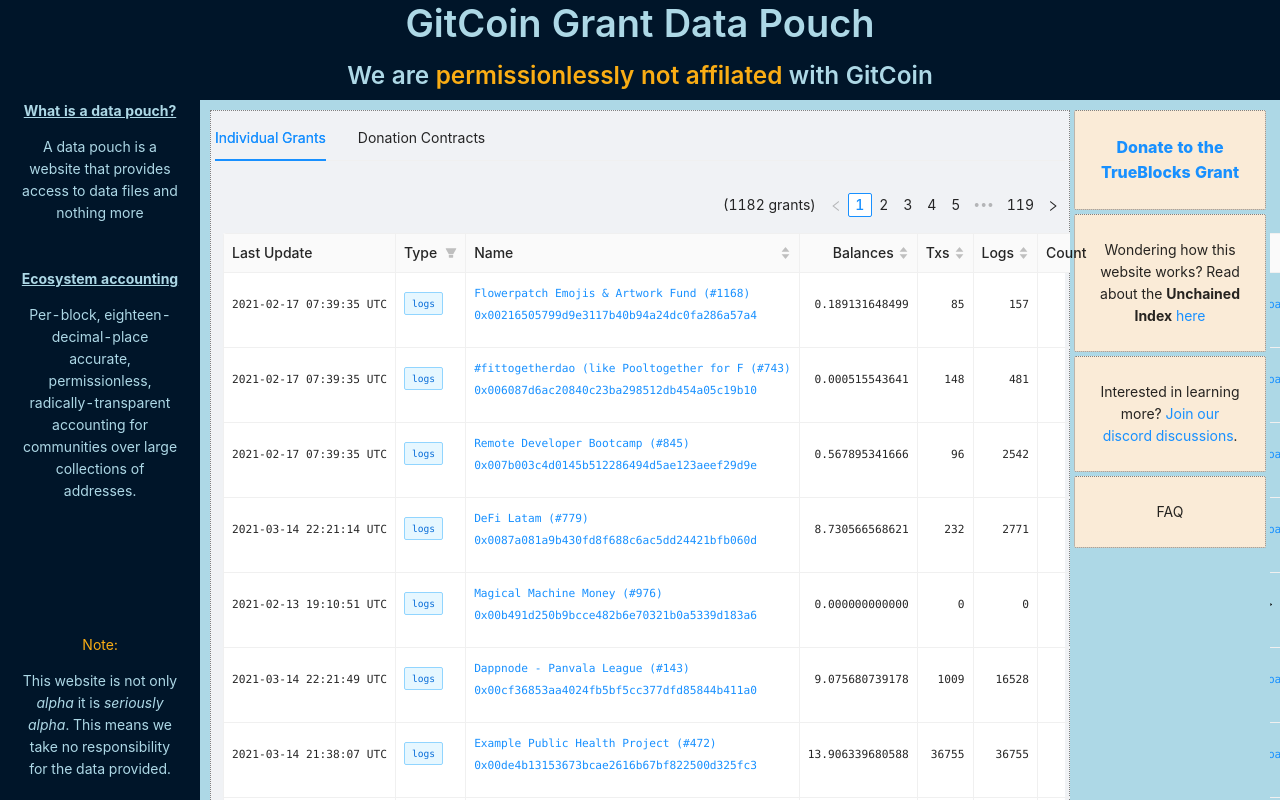
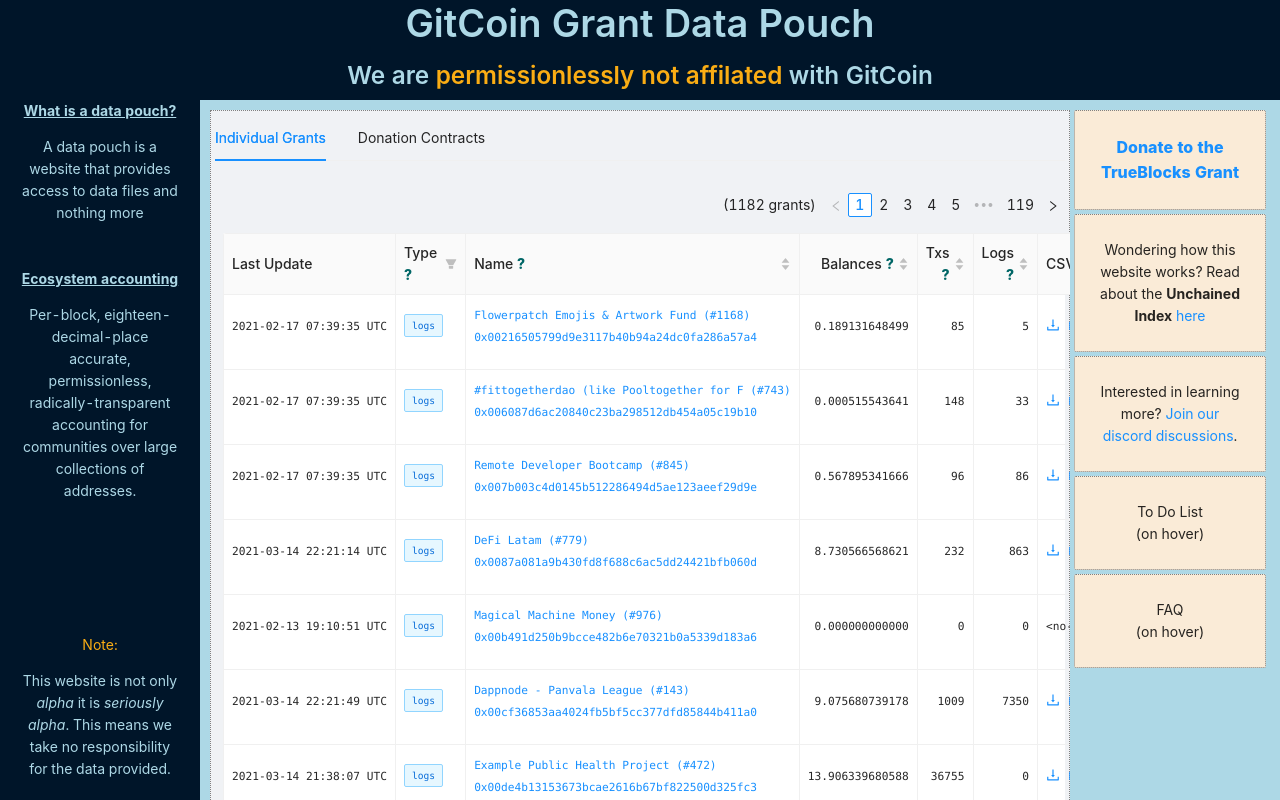
Before and after one commit to tjayrush/tokenomics.io, a React (Create React App) app: page / in a window 1280 px wide. Shown: the top 800 px of the page. Built offline with nearby package versions, Linux system fonts and the light colour scheme.

Commit message:
Adding tool tips and hovers for FAQs

```diff
--- a/src/App.js
+++ b/src/App.js
@@ -1,6 +1,6 @@
 import React from 'react';
 import {Typography, Layout, Tabs, Card} from 'antd';
-import {Table as AntTable} from 'antd';
+import {Table as AntTable, Popover} from 'antd';
 import {Affix} from 'antd';
 
 import './App.css';
@@ -115,9 +115,8 @@
   );
 };
 
-export const RightSider = () => {
+export const MyCard = ({children}) => {
   return (
-    <Sider style={{backgroundColor: 'lightblue'}}>
     <Card
       style={{
         marginLeft: '4px',
@@ -126,48 +125,147 @@
         border: '1px dotted gray',
         backgroundColor: 'antiquewhite',
       }}>
+      {children}
+    </Card>
+  );
+};
+
+  /*Automate for every block
+Produce logs
+, traces, txs, accounting, appearances
+
+
+
+Add Matching Contract
+
+
+Search
+*/
+
+export const RightSider = () => {
+  const hover1_text = (
+    <ul style={{marginLeft: '-20px'}}>
+      <li>Automate to produce per-block data</li>
+      <li>Export tx, trace and accounting data</li>
+      <li>Allow download of all data in .gz file</li>
+      <li>Allow for search by name</li>
+    </ul>
+  );
+  const hover1_title = 'To Do List';
+  const hover2_text = (
+    <ul style={{marginLeft: '-20px'}}>
+      <li>
+        <b>Can I download all the data at once?</b>
+        <br />
+        <div>Answer</div>
+      </li>
+      <li>
+        <b>How is this different than theGraph? Don't they index the chain as well?</b>
+        <br />
+        <div>Answer</div>
+      </li>
+      <li>
+        <b>What kind of server infrastructure do you have?</b>
+        <br />
+        <div>Answer</div>
+      </li>
+      <li>
+        <b>Are you running your own Ethereum node?</b>
+        <br />
+        <div>Answer</div>
+      </li>
+      <li>
+        <b>How much does it cost to run your infrastructure?</b>
+        <br />
+        <div>Answer</div>
+      </li>
+      <li>
+        <b>What are your plans for TrueBlocks?</b>
+        <br />
+        <div>Answer</div>
+      </li>
+      <li>
+        <b>
+          Why do you only export logs? Can I get a history of all transactions? How about traces? How about accounting?
+        </b>
+        <br />
+        <div>Answer</div>
+      </li>
+      <li>
+        <b>What do you mean by permission less?</b>
+        <br />
+        <div>Answer</div>
+      </li>
+      <li>
+        <b>What do you mean by instantaneous?</b>
+        <br />
+        <div>Answer</div>
+      </li>
+      <li>
+        <b>What do you mean by 18-decimal-place accurate?</b>
+        <br />
+        <div>Answer</div>
+      </li>
+      <li>
+        <b>What do you mean by radically transparent?</b>
+        <br />
+        <div>Answer</div>
+      </li>
+    </ul>
+  );
+  const hover2_title = 'FAQ';
+  return (
+    <Sider style={{backgroundColor: 'lightblue'}}>
+      <MyCard>
         <div style={{fontSize: '12pt', fontWeight: '800'}}>
           <a rel='noreferrer' target='_blank' href='http://gitcoin.co/grants/184/trueblocks'>
             Donate to the TrueBlocks Grant
           </a>
         </div>
-      </Card>
-      <Card
-        style={{
-          marginLeft: '4px',
-          marginRight: '4px',
-          marginBottom: '4px',
-          border: '1px dotted gray',
-          backgroundColor: 'antiquewhite',
-        }}>
+      </MyCard>
+      <MyCard>
         Wondering how this website works? Read about the <b>Unchained Index</b>{' '}
         <a rel='noreferrer' target='_blank' href='http://unchainedindex.io'>
           here
         </a>
-      </Card>
-      <Card
-        style={{
-          marginLeft: '4px',
-          marginRight: '4px',
-          marginBottom: '4px',
-          border: '1px dotted gray',
-          backgroundColor: 'antiquewhite',
-        }}>
+      </MyCard>
+      <MyCard>
         Interested in learning more?{' '}
         <a rel='noreferrer' target='_blank' href='https://discord.gg/RAz6DJ6xkf'>
           Join our discord discussions
-        </a>.
-      </Card>
-      <Card
-        style={{
-          marginLeft: '4px',
-          marginRight: '4px',
-          marginBottom: '4px',
-          border: '1px dotted gray',
-          backgroundColor: 'antiquewhite',
-        }}>
+        </a>
+        .
+      </MyCard>
+      <MyCard>
+        <Popover
+          style={{border: '1px dashed black'}}
+          color='lightblue'
+          placement='left'
+          title={hover1_title}
+          content={hover1_text}
+          trigger='hover'>
+          <div style={{width: '100%', height: '100%'}}>
+            To Do List
+            <br />
+            (on hover)
+          </div>
+        </Popover>
+      </MyCard>
+      <MyCard>
+        <Popover
+          style={{border: '1px dashed black'}}
+          color='lightblue'
+          placement='left'
+          title={hover2_title}
+          content={hover2_text}
+          trigger='hover'>
+          <div style={{width: '100%', height: '100%'}}>
             FAQ
-      </Card>
+            <br />
+            (on hover)
+          </div>
+        </Popover>
+      </MyCard>
     </Sider>
   );
 };
--- a/src/data-columns.js
+++ b/src/data-columns.js
@@ -1,5 +1,6 @@
-import { Tag } from 'antd';
-import { DownloadOutlined } from '@ant-design/icons';
+import { Popover, Tag, Typography } from 'antd';
+import {DownloadOutlined} from '@ant-design/icons';
+const { Text} = Typography;
 
 export const columns = [
   {
@@ -14,7 +15,22 @@
     ),
   },
   {
-    title: 'Type',
+    title: (
+      <div>
+        Type{' '}
+        <Popover
+          color='lightblue'
+          content={
+            <div>
+              The type of data to download. One
+              <br />
+              of txs, logs, traces, or accounting.
+            </div>
+          }>
+          <Text style={{fontWeight: '800', color: '#006666'}}>?</Text>
+        </Popover>
+      </div>
+    ),
     dataIndex: 'type',
     key: 'type',
     width: '8%',
@@ -33,7 +49,24 @@
     ),
   },
   {
-    title: 'Name',
+    title: (
+      <div>
+        Name{' '}
+        <Popover
+          color='lightblue'
+          content={
+            <div>
+              The name and address of the
+              <br />
+              grant or core contract linked
+              <br />
+              either to the grant or Etherscan.
+            </div>
+          }>
+          <Text style={{fontWeight: '800', color: '#006666'}}>?</Text>
+        </Popover>
+      </div>
+    ),
     dataIndex: 'name',
     key: 'name',
     width: '30%',
@@ -62,12 +95,30 @@
         </pre>
       );
     },
+    showSorterTooltip: false,
     sorter: {
-      compare: (a, b) => a.address - b.address
+      compare: (a, b) => a.address - b.address,
     },
   },
   {
-    title: 'Balances',
+    title: (
+      <div>
+        Balances{' '}
+        <Popover
+          color='lightblue'
+          content={
+            <div>
+              The balances for the account
+              <br />
+              in ETH and possibly DAI. Hover
+              <br />
+              to see other balances.
+            </div>
+          }>
+          <Text style={{fontWeight: '800', color: '#006666'}}>?</Text>
+        </Popover>
+      </div>
+    ),
     dataIndex: 'balance',
     key: 'balance',
     align: 'right',
@@ -77,22 +128,41 @@
         <small>{record.bals[0].balance}</small>
       </pre>
     ),
+    showSorterTooltip: false,
     sorter: {
       compare: function (a, b) {
         return a.bals[0].balance - b.bals[0].balance;
-      }
+      },
     },
   },
   {
-    title: 'Txs',
+    title: (
+      <div>
+        Txs{' '}
+        <Popover
+          color='lightblue'
+          content={
+            <div>
+              The total number of appearances for
+              <br />
+              this address. (An appearance is any
+              <br />
+              transaction the account was appeared in.
+            </div>
+          }>
+          <Text style={{fontWeight: '800', color: '#006666'}}>?</Text>
+        </Popover>
+      </div>
+    ),
     dataIndex: 'tx_cnt',
     key: 'tx_cnt',
     width: '4%',
     align: 'right',
+    showSorterTooltip: false,
     sorter: {
       compare: (a, b) => {
         return a.tx_cnt - b.tx_cnt;
-      }
+      },
     },
     render: (text) => (
       <pre>
@@ -101,32 +171,31 @@
     ),
   },
   {
-    title: 'Logs',
-    dataIndex: 'log_cnt',
-    key: 'log_cnt',
-    width: '4%',
-    align: 'right',
-    sorter: {
-      compare: (a, b) => {
-        return a.log_cnt - b.log_cnt;
-      }
-    },
-    render: (text) => (
-      <pre>
-        <small>{text}</small>
-      </pre>
+    title: (
+      <div>
+        Logs{' '}
+        <Popover
+          color='lightblue'
+          content={
+            <div>
+              The number of GitCoin related logs
+              <br />
+              in which this address appears.
+            </div>
+          }>
+          <Text style={{fontWeight: '800', color: '#006666'}}>?</Text>
+        </Popover>
+      </div>
     ),
-  },
-  {
-    title: 'Count',
     dataIndex: 'donation_cnt',
     key: 'donation_cnt',
     width: '4%',
     align: 'right',
+    showSorterTooltip: false,
     sorter: {
       compare: (a, b) => {
         return a.donation_cnt - b.donation_cnt;
-      }
+      },
     },
     render: (text) => (
       <pre>
```
Lines whose indentation alone changed are shown as unchanged.
